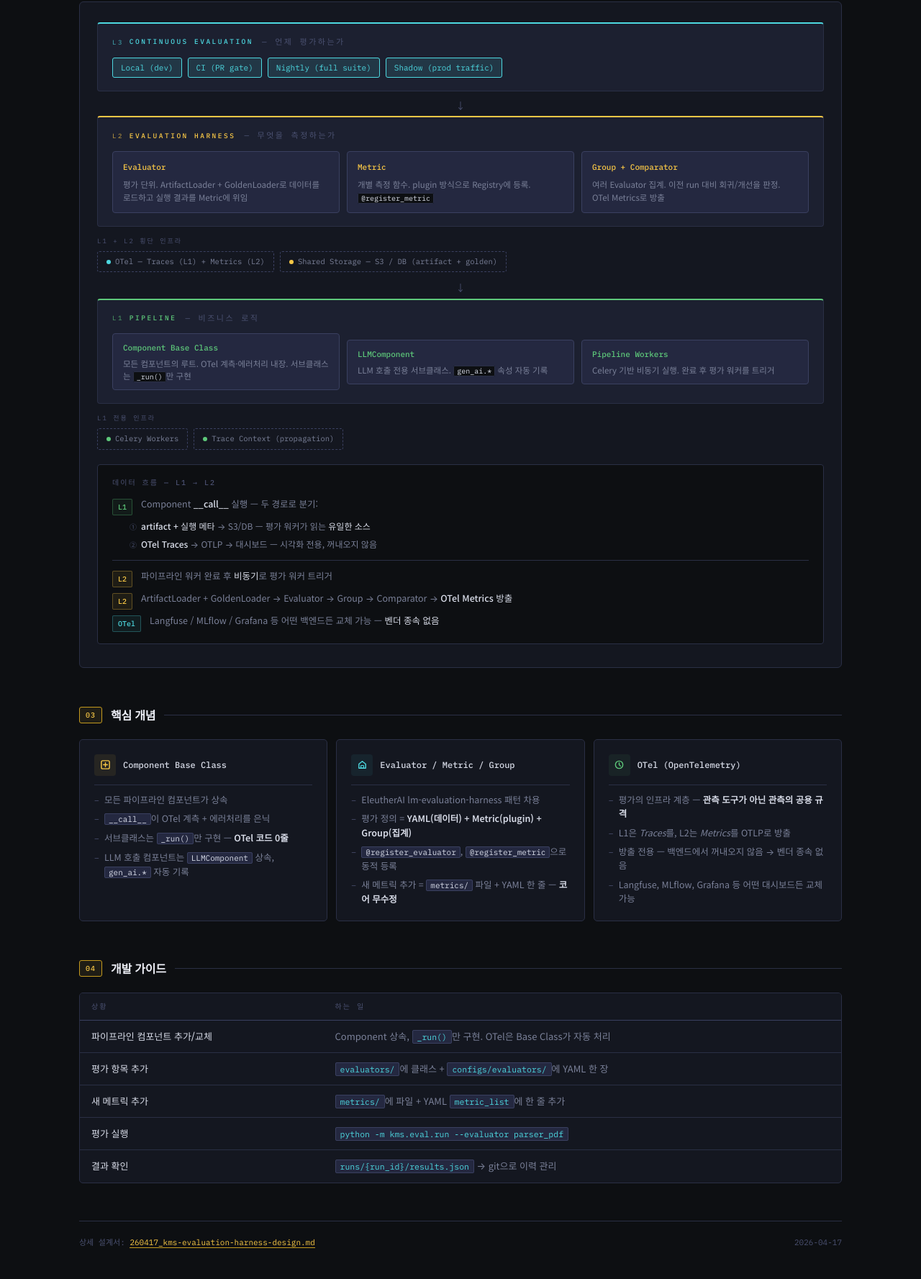
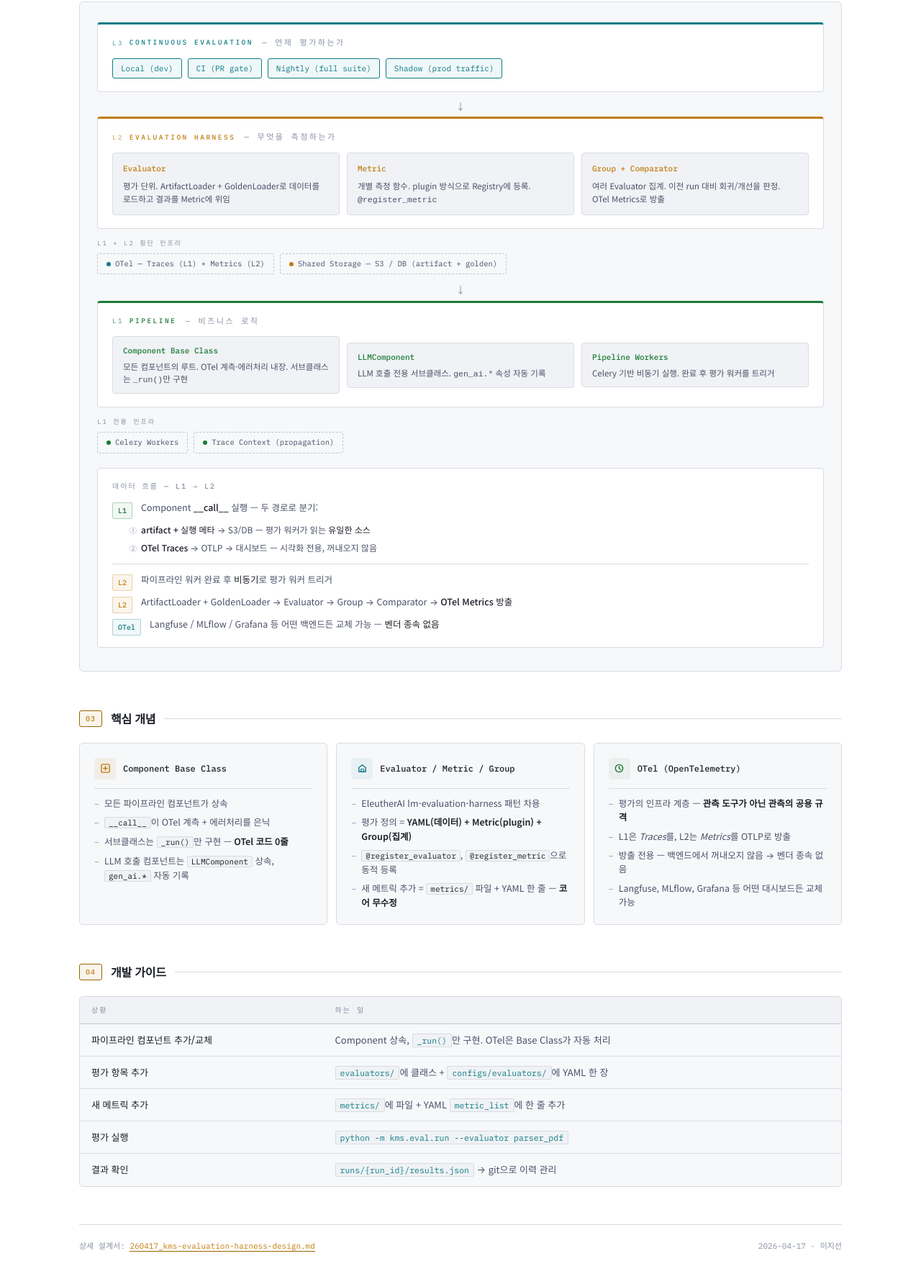
Before and after one commit to JiseonLee-jul/daylog, a plain HTML site: page vault/inbox/raw/260417_kms-evaluation-harness-summary.html in a window 1280 px wide. Shown: the part 487-2264 px from the top of the page at 72% size. Drawn offline with Linux system fonts and the light colour scheme.

Commit message:
vault backup: 2026-04-20 10:40:50

```diff
--- a/vault/inbox/raw/260417_kms-evaluation-harness-summary.html
+++ b/vault/inbox/raw/260417_kms-evaluation-harness-summary.html
@@ -8,23 +8,23 @@
   @import url('https://fonts.googleapis.com/css2?family=IBM+Plex+Mono:wght@400;500&family=Noto+Sans+KR:wght@400;500;600;700&display=swap');
 
   :root {
-    --bg:        #0d0f12;
-    --bg-1:      #141720;
-    --bg-2:      #1c2030;
-    --bg-3:      #242840;
-    --border:    #2a2f45;
-    --border-hi: #3a4060;
-    --text:      #d8dce8;
-    --text-dim:  #7a8098;
-    --text-mute: #4a5070;
-    --yellow:    #f9c846;
-    --yellow-dk: #c49a1e;
-    --yellow-bg: rgba(249,200,70,0.08);
-    --cyan:      #4dd8e0;
-    --cyan-bg:   rgba(77,216,224,0.07);
-    --green:     #5ec97a;
-    --green-bg:  rgba(94,201,122,0.07);
-    --red:       #e05c6a;
+    --bg:        #ffffff;
+    --bg-1:      #f7f8fa;
+    --bg-2:      #f0f2f5;
+    --bg-3:      #e8eaef;
+    --border:    #d8dbe3;
+    --border-hi: #c0c4d0;
+    --text:      #1a1d26;
+    --text-dim:  #4a5068;
+    --text-mute: #8890a5;
+    --yellow:    #c07d10;
+    --yellow-dk: #9a6400;
+    --yellow-bg: rgba(192,125,16,0.08);
+    --cyan:      #0e7c86;
+    --cyan-bg:   rgba(14,124,134,0.06);
+    --green:     #1a7a35;
+    --green-bg:  rgba(26,122,53,0.06);
+    --red:       #c03040;
     --mono: 'IBM Plex Mono', 'Consolas', monospace;
     --sans: 'Noto Sans KR', -apple-system, 'Malgun Gothic', sans-serif;
   }
@@ -47,7 +47,6 @@
     border-bottom: 1px solid var(--border);
     padding-bottom: 24px;
     margin-bottom: 48px;
-    position: relative;
   }
   .header-tag {
     font-family: var(--mono);
@@ -64,7 +63,7 @@
     font-weight: 700;
     letter-spacing: -0.5px;
     line-height: 1.25;
-    color: #eef0f8;
+    color: var(--text);
     margin-bottom: 10px;
   }
   h1 span {
@@ -100,7 +99,7 @@
   .sec-title {
     font-size: 16px;
     font-weight: 600;
-    color: #eef0f8;
+    color: var(--text);
     letter-spacing: -0.2px;
   }
   .sec-line {
@@ -133,10 +132,8 @@
     border: 1px solid var(--border);
     border-radius: 6px;
     padding: 28px 24px 32px;
-    position: relative;
   }
 
-  /* 계층 레이블 공통 */
   .layer {
     position: relative;
     border-radius: 4px;
@@ -161,17 +158,12 @@
 
   /* L3 */
   .layer-l3 {
-    background: var(--bg-2);
+    background: var(--bg);
     border: 1px solid var(--border);
-    border-top: 2px solid var(--cyan);
+    border-top: 3px solid var(--cyan);
     margin-bottom: 6px;
   }
   .layer-l3 .layer-label { color: var(--cyan); }
-  .layer-l3-title {
-    font-size: 13px;
-    color: var(--text-dim);
-    margin-bottom: 12px;
-  }
 
   .trigger-row {
     display: flex;
@@ -183,21 +175,21 @@
     font-size: 11px;
     padding: 4px 11px;
     border-radius: 3px;
-    background: var(--bg-3);
-    border: 1px solid var(--border-hi);
-    color: var(--text);
+    background: var(--bg-2);
+    border: 1px solid var(--border);
+    color: var(--text-dim);
   }
   .trigger-chip.active {
-    background: rgba(77,216,224,0.12);
+    background: var(--cyan-bg);
     border-color: var(--cyan);
     color: var(--cyan);
   }
 
   /* L2 */
   .layer-l2 {
-    background: var(--bg-2);
+    background: var(--bg);
     border: 1px solid var(--border);
-    border-top: 2px solid var(--yellow);
+    border-top: 3px solid var(--yellow);
     margin-bottom: 6px;
   }
   .layer-l2 .layer-label { color: var(--yellow); }
@@ -208,8 +200,8 @@
     gap: 10px;
   }
   .l2-box {
-    background: var(--bg-3);
-    border: 1px solid var(--border-hi);
+    background: var(--bg-2);
+    border: 1px solid var(--border);
     border-radius: 4px;
     padding: 12px 14px;
   }
@@ -225,36 +217,12 @@
     color: var(--text-dim);
     line-height: 1.55;
   }
-  .flow-arrow-v {
-    text-align: center;
-    padding: 4px 0;
-    color: var(--text-mute);
-    font-size: 18px;
-    line-height: 1;
-    position: relative;
-  }
-  .flow-arrow-v::before {
-    content: '';
-    display: block;
-    width: 1px;
-    height: 10px;
-    background: var(--border-hi);
-    margin: 0 auto 2px;
-  }
-  .flow-arrow-v::after {
-    content: '';
-    display: block;
-    width: 1px;
-    height: 10px;
-    background: var(--border-hi);
-    margin: 2px auto 0;
-  }
 
   /* L1 */
   .layer-l1 {
-    background: var(--bg-2);
+    background: var(--bg);
     border: 1px solid var(--border);
-    border-top: 2px solid var(--green);
+    border-top: 3px solid var(--green);
     margin-bottom: 6px;
   }
   .layer-l1 .layer-label { color: var(--green); }
@@ -266,8 +234,8 @@
     align-items: center;
   }
   .l1-box {
-    background: var(--bg-3);
-    border: 1px solid var(--border-hi);
+    background: var(--bg-2);
+    border: 1px solid var(--border);
     border-radius: 4px;
     padding: 10px 14px;
     flex: 1;
@@ -308,7 +276,6 @@
   .infra-chip .dot {
     width: 6px; height: 6px;
     border-radius: 50%;
-    background: var(--text-mute);
     flex-shrink: 0;
   }
   .infra-chip.otel .dot { background: var(--cyan); }
@@ -353,9 +320,9 @@
     flex-shrink: 0;
     margin-top: 2px;
   }
-  .badge-l1 { background: var(--green-bg); color: var(--green); border: 1px solid rgba(94,201,122,0.3); }
-  .badge-l2 { background: var(--yellow-bg); color: var(--yellow); border: 1px solid rgba(249,200,70,0.3); }
-  .badge-otel { background: var(--cyan-bg); color: var(--cyan); border: 1px solid rgba(77,216,224,0.3); }
+  .badge-l1 { background: var(--green-bg); color: var(--green); border: 1px solid rgba(26,122,53,0.3); }
+  .badge-l2 { background: var(--yellow-bg); color: var(--yellow); border: 1px solid rgba(192,125,16,0.3); }
+  .badge-otel { background: var(--cyan-bg); color: var(--cyan); border: 1px solid rgba(14,124,134,0.3); }
   .flow-step-text { color: var(--text-dim); line-height: 1.5; }
   .flow-step-text em {
     font-style: normal;
@@ -447,8 +414,8 @@
   .card-items li code {
     font-family: var(--mono);
     font-size: 11px;
-    background: var(--bg-3);
-    border: 1px solid var(--border-hi);
+    background: var(--bg-2);
+    border: 1px solid var(--border);
     border-radius: 2px;
     padding: 0 5px;
     color: var(--text);
@@ -471,7 +438,7 @@
     color: var(--text-mute);
     padding: 10px 16px;
     border-bottom: 1px solid var(--border-hi);
-    background: var(--bg-1);
+    background: var(--bg-2);
   }
   .dev-table td {
     padding: 12px 16px;
@@ -491,16 +458,11 @@
   .dev-table td code {
     font-family: var(--mono);
     font-size: 11.5px;
-    background: var(--bg-3);
-    border: 1px solid var(--border-hi);
+    background: var(--bg-2);
+    border: 1px solid var(--border);
     border-radius: 2px;
     padding: 1px 6px;
     color: var(--cyan);
-  }
-  .dev-table td em {
-    font-style: normal;
-    color: var(--text);
-    font-weight: 500;
   }
   .table-wrap {
     background: var(--bg-1);
@@ -545,7 +507,7 @@
     <h1>측정 루프를 설계한다 —<br><span>Evaluation Harness</span></h1>
     <div class="header-meta">
       <b>Date</b> 2026-04-17 &nbsp;·&nbsp;
-      <b>Author</b> KMS Team &nbsp;·&nbsp;
+      <b>Author</b> 이지선 &nbsp;·&nbsp;
       <b>Status</b> Draft / 팀 공유용
     </div>
   </header>
@@ -588,7 +550,6 @@
         </div>
       </div>
 
-      <!-- 화살표 L3→L2 -->
       <div style="text-align:center;padding:3px 0;color:var(--text-mute);font-size:13px;">&#8595;</div>
 
       <!-- L2 -->
@@ -601,11 +562,11 @@
         <div class="l2-inner">
           <div class="l2-box">
             <div class="l2-box-title">Evaluator</div>
-            <div class="l2-box-desc">평가 단위. ArtifactLoader + GoldenLoader로 데이터를 로드하고 실행 결과를 Metric에 위임</div>
+            <div class="l2-box-desc">평가 단위. ArtifactLoader + GoldenLoader로 데이터를 로드하고 결과를 Metric에 위임</div>
           </div>
           <div class="l2-box">
             <div class="l2-box-title">Metric</div>
-            <div class="l2-box-desc">개별 측정 함수. plugin 방식으로 Registry에 등록. <code style="font-family:var(--mono);font-size:10px;background:var(--bg);border:1px solid var(--border);border-radius:2px;padding:0 4px;color:var(--text);">@register_metric</code></div>
+            <div class="l2-box-desc">개별 측정 함수. plugin 방식으로 Registry에 등록. <code>@register_metric</code></div>
           </div>
           <div class="l2-box">
             <div class="l2-box-title">Group + Comparator</div>
@@ -623,7 +584,6 @@
         </div>
       </div>
 
-      <!-- 화살표 L2→L1 -->
       <div style="text-align:center;padding:3px 0;color:var(--text-mute);font-size:13px;">&#8595;</div>
 
       <!-- L1 -->
@@ -636,11 +596,11 @@
         <div class="l1-inner">
           <div class="l1-box">
             <div class="l1-box-title">Component Base Class</div>
-            <div class="l1-box-desc">모든 컴포넌트의 루트. OTel 계측·에러처리 내장. 서브클래스는 <code style="font-family:var(--mono);font-size:10px;background:var(--bg);border:1px solid var(--border);border-radius:2px;padding:0 4px;color:var(--text);">_run()</code>만 구현</div>
+            <div class="l1-box-desc">모든 컴포넌트의 루트. OTel 계측·에러처리 내장. 서브클래스는 <code>_run()</code>만 구현</div>
           </div>
           <div class="l1-box">
             <div class="l1-box-title">LLMComponent</div>
-            <div class="l1-box-desc">LLM 호출 전용 서브클래스. <code style="font-family:var(--mono);font-size:10px;background:var(--bg);border:1px solid var(--border);border-radius:2px;padding:0 4px;color:var(--text);">gen_ai.*</code> 속성 자동 기록</div>
+            <div class="l1-box-desc">LLM 호출 전용 서브클래스. <code>gen_ai.*</code> 속성 자동 기록</div>
           </div>
           <div class="l1-box">
             <div class="l1-box-title">Pipeline Workers</div>
@@ -702,11 +662,10 @@
     </div>
     <div class="cards">
 
-      <!-- 카드 1 -->
       <div class="card">
         <div class="card-head">
           <div class="card-icon yellow">
-            <svg width="15" height="15" viewBox="0 0 16 16" fill="none"><rect x="2" y="2" width="12" height="12" rx="2" stroke="#f9c846" stroke-width="1.5"/><path d="M5 8h6M8 5v6" stroke="#f9c846" stroke-width="1.5" stroke-linecap="round"/></svg>
+            <svg width="15" height="15" viewBox="0 0 16 16" fill="none"><rect x="2" y="2" width="12" height="12" rx="2" stroke="#c07d10" stroke-width="1.5"/><path d="M5 8h6M8 5v6" stroke="#c07d10" stroke-width="1.5" stroke-linecap="round"/></svg>
           </div>
           <div class="card-name">Component Base Class</div>
         </div>
@@ -718,11 +677,10 @@
         </ul>
       </div>
 
-      <!-- 카드 2 -->
       <div class="card">
         <div class="card-head">
           <div class="card-icon cyan">
-            <svg width="15" height="15" viewBox="0 0 16 16" fill="none"><path d="M3 13V7l5-4 5 4v6H3z" stroke="#4dd8e0" stroke-width="1.5" stroke-linejoin="round"/><rect x="6" y="9" width="4" height="4" rx="0.5" stroke="#4dd8e0" stroke-width="1.2"/></svg>
+            <svg width="15" height="15" viewBox="0 0 16 16" fill="none"><path d="M3 13V7l5-4 5 4v6H3z" stroke="#0e7c86" stroke-width="1.5" stroke-linejoin="round"/><rect x="6" y="9" width="4" height="4" rx="0.5" stroke="#0e7c86" stroke-width="1.2"/></svg>
           </div>
           <div class="card-name">Evaluator / Metric / Group</div>
         </div>
@@ -734,11 +692,10 @@
         </ul>
       </div>
 
-      <!-- 카드 3 -->
       <div class="card">
         <div class="card-head">
           <div class="card-icon green">
-            <svg width="15" height="15" viewBox="0 0 16 16" fill="none"><circle cx="8" cy="8" r="5.5" stroke="#5ec97a" stroke-width="1.5"/><path d="M8 5v3l2 2" stroke="#5ec97a" stroke-width="1.5" stroke-linecap="round"/></svg>
+            <svg width="15" height="15" viewBox="0 0 16 16" fill="none"><circle cx="8" cy="8" r="5.5" stroke="#1a7a35" stroke-width="1.5"/><path d="M8 5v3l2 2" stroke="#1a7a35" stroke-width="1.5" stroke-linecap="round"/></svg>
           </div>
           <div class="card-name">OTel (OpenTelemetry)</div>
         </div>
@@ -799,7 +756,7 @@
     <div class="footer-ref">
       상세 설계서: <a href="260417_kms-evaluation-harness-design.md">260417_kms-evaluation-harness-design.md</a>
     </div>
-    <div class="footer-date">2026-04-17</div>
+    <div class="footer-date">2026-04-17 · 이지선</div>
   </footer>
 
 </div>
```
